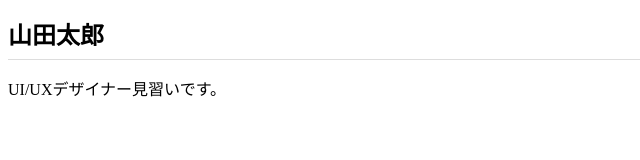
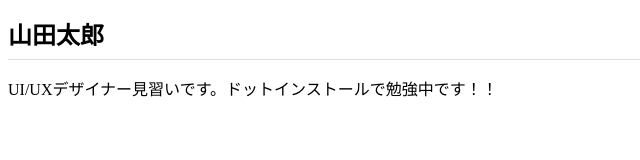
Before and after one commit to tysmsyk/tysmsyk.github.io, a plain HTML site: page index.html in a window 1280 px wide. Shown: the whole page, without its empty margins (0-640 px from the left). Drawn offline with Linux system fonts and the light colour scheme.

Commit message:
Add files via upload

```diff
--- a/index.html
+++ b/index.html
@@ -9,6 +9,6 @@
 </head>
 <body>
   <h1>山田太郎</h1>
-  <P>UI/UXデザイナー見習いです。</P>
+  <P>UI/UXデザイナー見習いです。ドットインストールで勉強中です！！</P>
 </body>
 </html>
```
